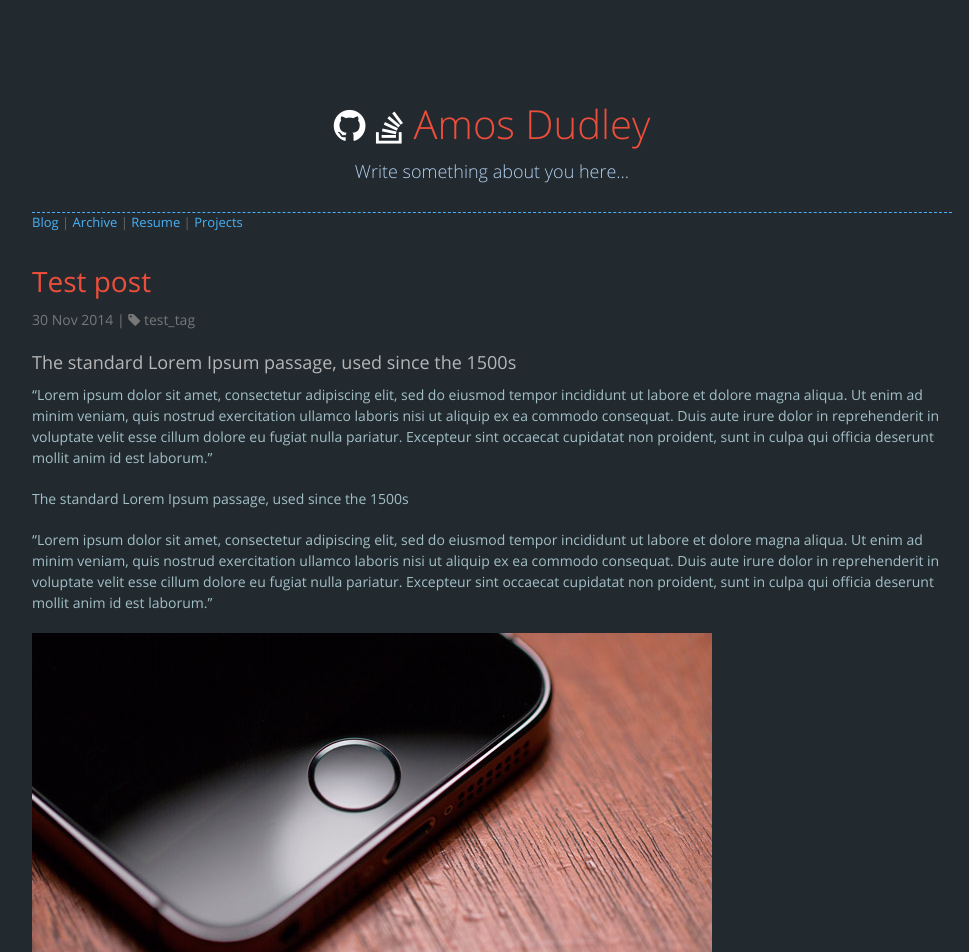
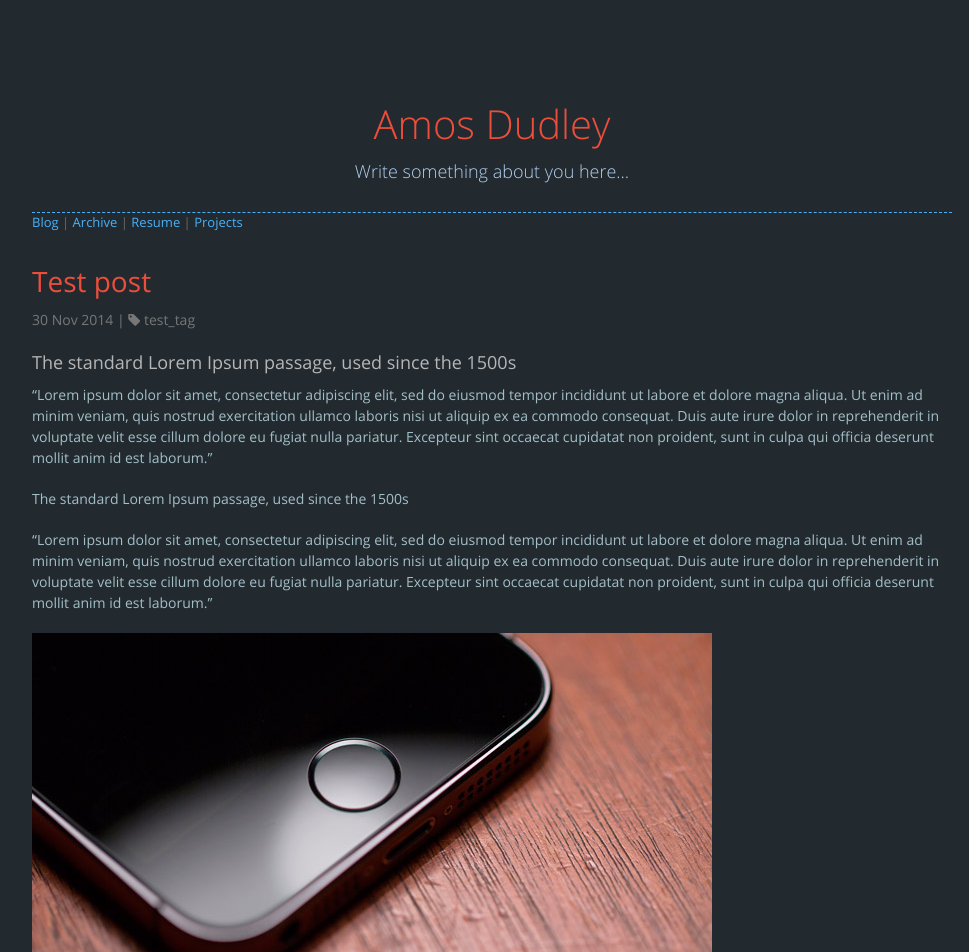
Before and after one commit to amosdudley/weblog, a Jekyll site: the page built from _posts/2014-11-30-testtest.md, in a window 1280 px wide. Shown: the top 952 px of the page, without its empty margins (148-1117 px from the left). Built offline with Jekyll 4.4.1, drawn with Linux system fonts in a browser that asks for light colours; nearby versions of some CDN libraries; comment, search, counter and statistics services are not loaded.

Commit message:
Remove icons

```diff
--- a/_includes/title.html
+++ b/_includes/title.html
@@ -1,13 +1,5 @@
 <div id="title">
   <h1>
-    {% unless site.git == "" %}
-		  <a id="git-ic" href="{{site.git}}"><i class="fa fa-github"></i></a>
-    {% endunless %}
-
-    {% unless site.stackoverflow == "" %}
-      <a id="so-ic" href="{{site.stackoverflow}}"><i class="fa fa-stack-overflow"></i></a>
-    {% endunless %}
-
     <a id="sitename" href="http://amosdudley.com/">Amos Dudley</a>
   </h1>
 
```
